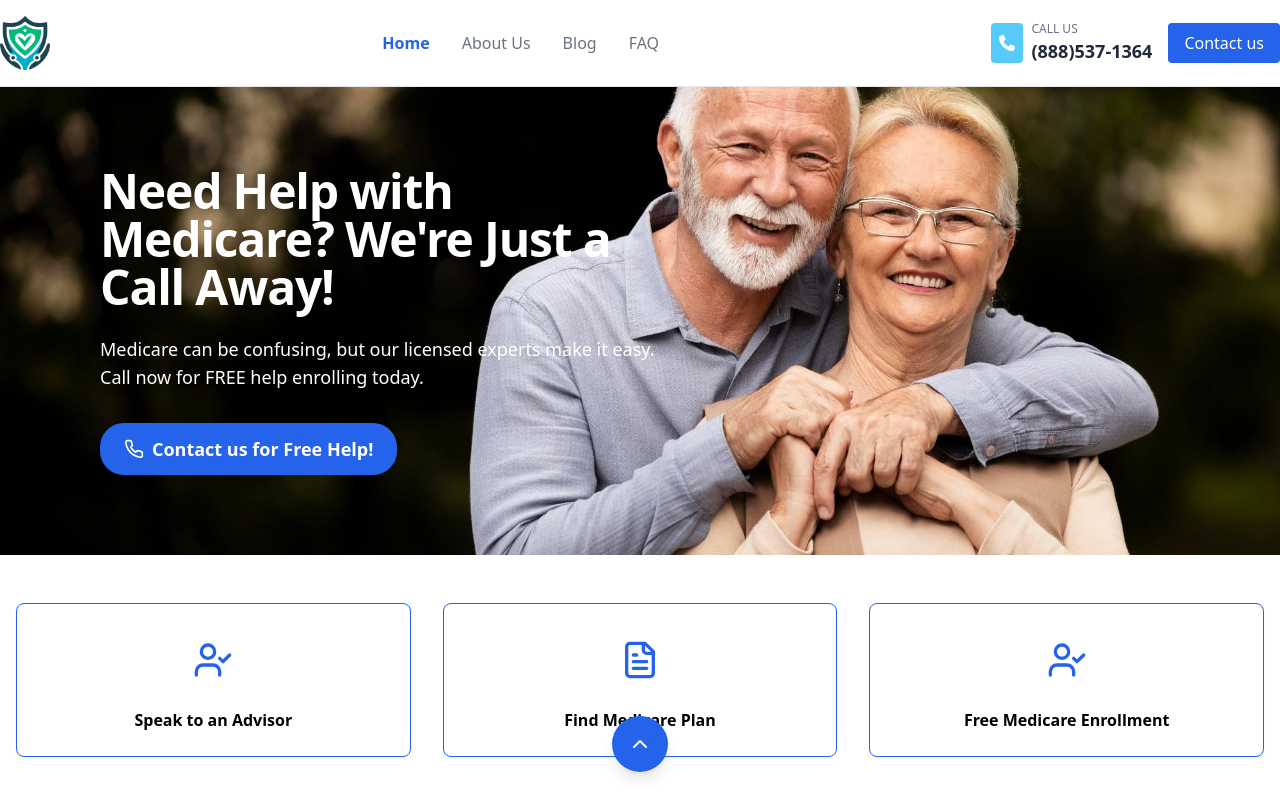
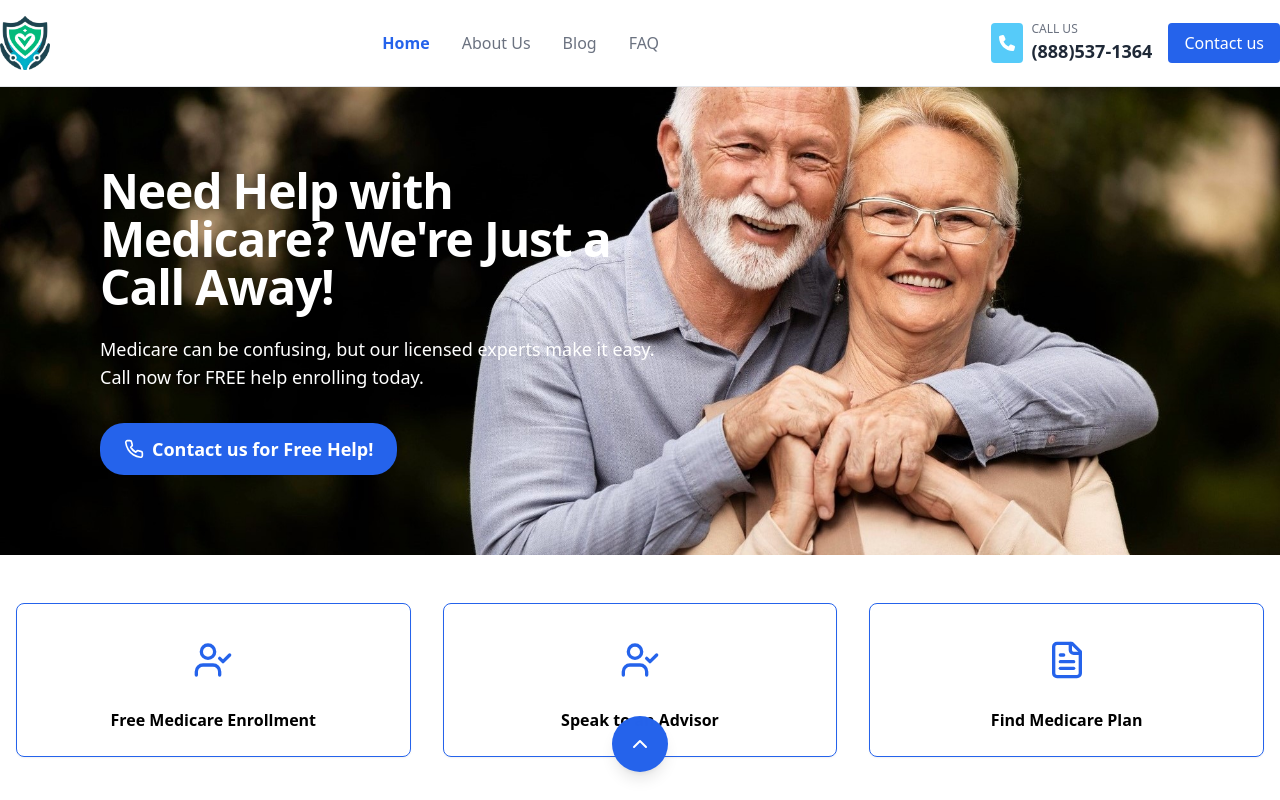
Before and after one commit to tantunholdings/medicare-tantun-web, a Next.js app: page / in a window 1280 px wide. Shown: the top 800 px of the page. Built offline with nearby package versions, Linux system fonts and the light colour scheme; no server answers.

Commit message:
change the buttons order

```diff
--- a/components/home/ServicesSection.js
+++ b/components/home/ServicesSection.js
@@ -52,9 +52,10 @@ const ServicesSection = ({ setTrigger }) => {
 
 
   const tiles = [
+
+    ["Free Medicare Enrollment", UserCheck, isMobile? openDialer : expandTawkMessenger], // Reusing "UserCheck" for consistent advising theme
     ["Speak to an Advisor", UserCheck, expandTawkMessenger], // "UserCheck" gives a solid, confident advisor look
     ["Find Medicare Plan", FileText, openChat], // "FileText" for a clearer document icon
-    ["Free Medicare Enrollment", UserCheck, isMobile? openDialer : expandTawkMessenger], // Reusing "UserCheck" for consistent advising theme
   ];
 
   return (
```
